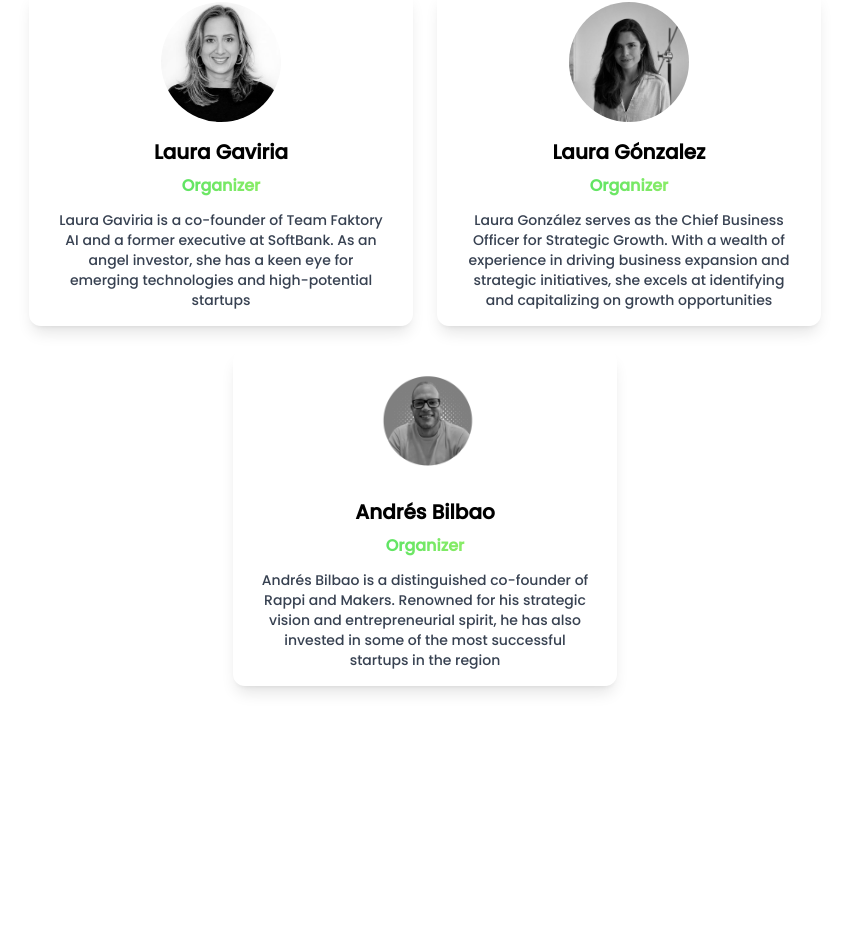
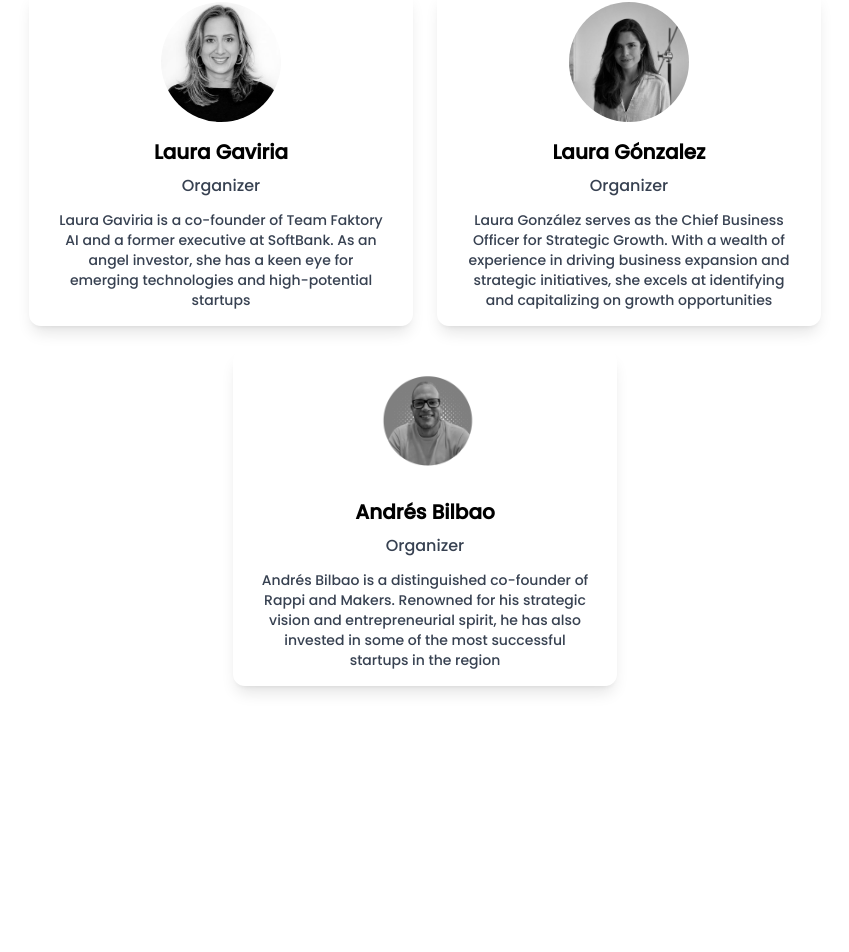
Before and after one commit to FabianEspitia-it/Entrepreneurial-Investing-WebSite, a Next.js app: page /en in a window 1280 px wide. Shown: the part 1650-2602 px from the top of the page, without its empty margins (215-1064 px from the left). Built offline with nearby package versions, Linux system fonts and the light colour scheme.

Commit message:
organizer text enhanced

```diff
--- a/src/components/Team.tsx
+++ b/src/components/Team.tsx
@@ -54,7 +54,9 @@ export default function Team() {
               </div>
               <div className="px-6 py-4 text-center">
                 <h2 className="font-bold text-xl mb-2">{profile.name}</h2>
-                <p className="text-gradient-2 font-bold">Organizer</p>
+                <p className="text-gray-700 group-hover:text-EI_new_green duration-300">
+                  Organizer
+                </p>
                 <p className="text-gray-700 pt-3 text-sm">
                   {profile.description}
                 </p>
```
